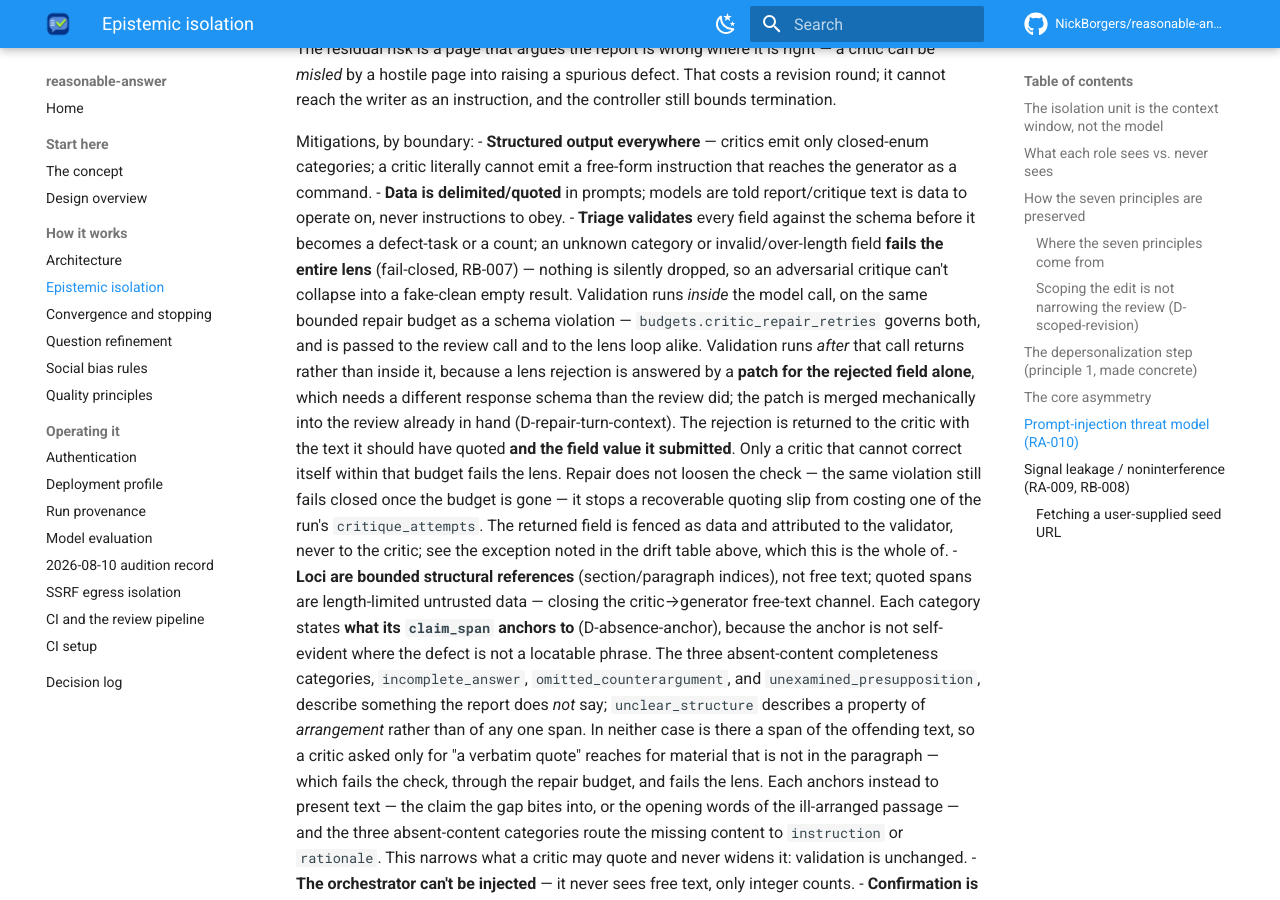
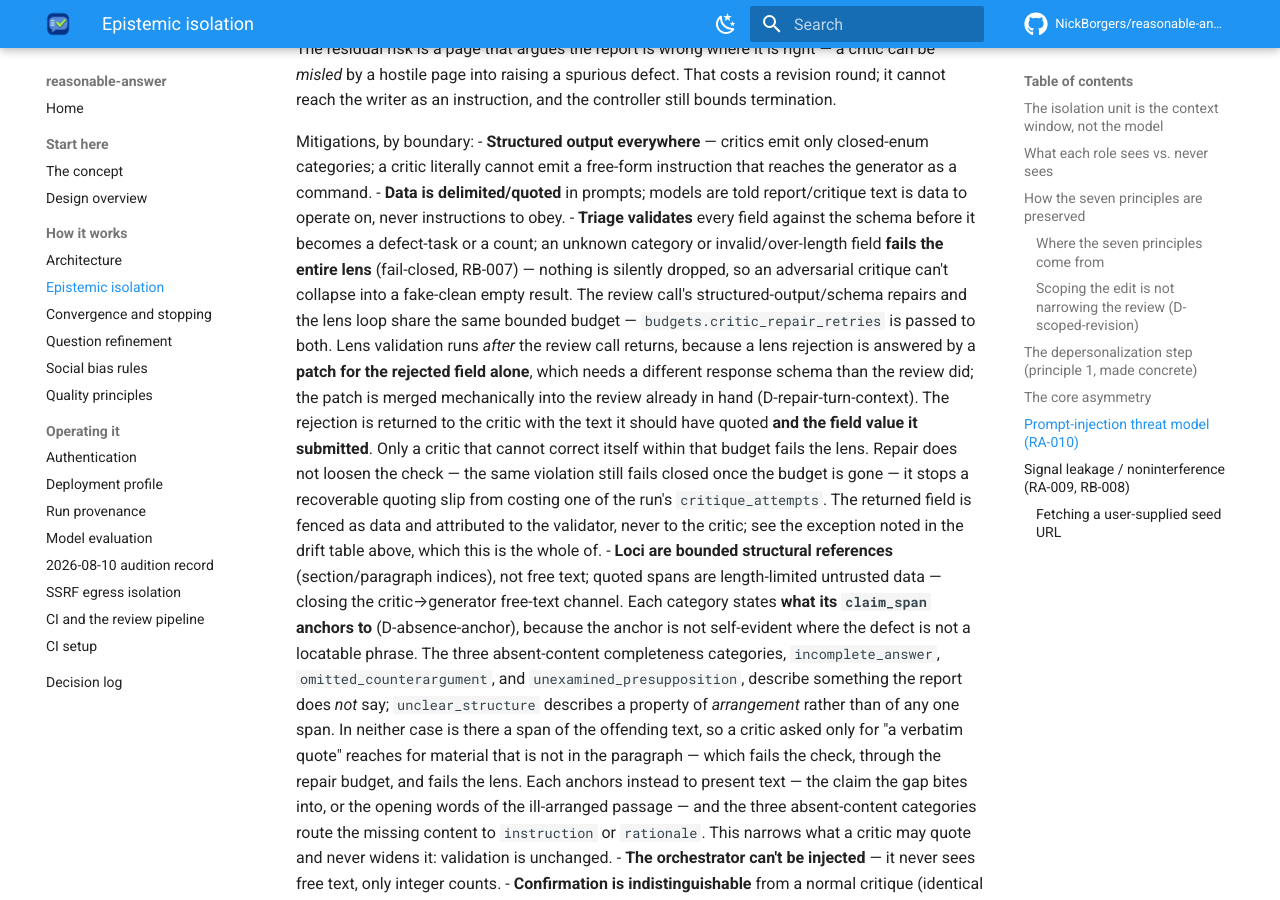
Before and after one commit to NickBorgers/reasonable-answer, an MkDocs documentation site: the page built from docs/isolation.md, in a window 1280 px wide and 900 px high, scrolled down 8388 px. Built offline with MkDocs 1.6.1 and Material for MkDocs 9.7.7, drawn with Linux system fonts in a browser that asks for light colours; comment, search, counter and statistics services are not loaded.

Commit message:
fix: address reviewer findings (cycle 1, cold)
Corrected the isolation spec's contradictory validation timing and added regression coverage proving invalid category patches are dropped fail-closed. The full offline suite and Ruff pass. Skipped the evidence blocker because the repository supplies no direct supporting source and removing the rejected-field echo would reverse the PR's stated feature; skipped two stale-body blockers because a cold fixer cannot resolve them through code changes.

Addressed:
  - docs/docs-repair-validation-1
  - test/test-coverage-1

Skipped:
  - invariant/inv-pr-body-stale-1
  - quality/qual-uncited-retreat-1
  - test/test-dropped-1

```diff
--- a/docs/isolation.md
+++ b/docs/isolation.md
@@ -315,10 +315,10 @@ Mitigations, by boundary:
 - **Triage validates** every field against the schema before it becomes a defect-task or a
   count; an unknown category or invalid/over-length field **fails the entire lens** (fail-closed,
   RB-007) — nothing is silently dropped, so an adversarial critique can't collapse into a
-  fake-clean empty result. Validation runs *inside* the model call, on the same bounded
-  repair budget as a schema violation — `budgets.critic_repair_retries` governs both, and
-  is passed to the review call and to the lens loop alike. Validation runs *after* that
-  call returns rather than inside it, because a lens rejection is answered by a **patch
+  fake-clean empty result. The review call's structured-output/schema repairs and the
+  lens loop share the same bounded budget — `budgets.critic_repair_retries` is passed to
+  both. Lens validation runs *after* the review call returns, because a lens rejection is
+  answered by a **patch
   for the rejected field alone**, which needs a different response schema than the review
   did; the patch is merged mechanically into the review already in hand
   (D-repair-turn-context). The rejection is returned to the critic with the text it should
```
Also changed, not shown: 1 other file.
